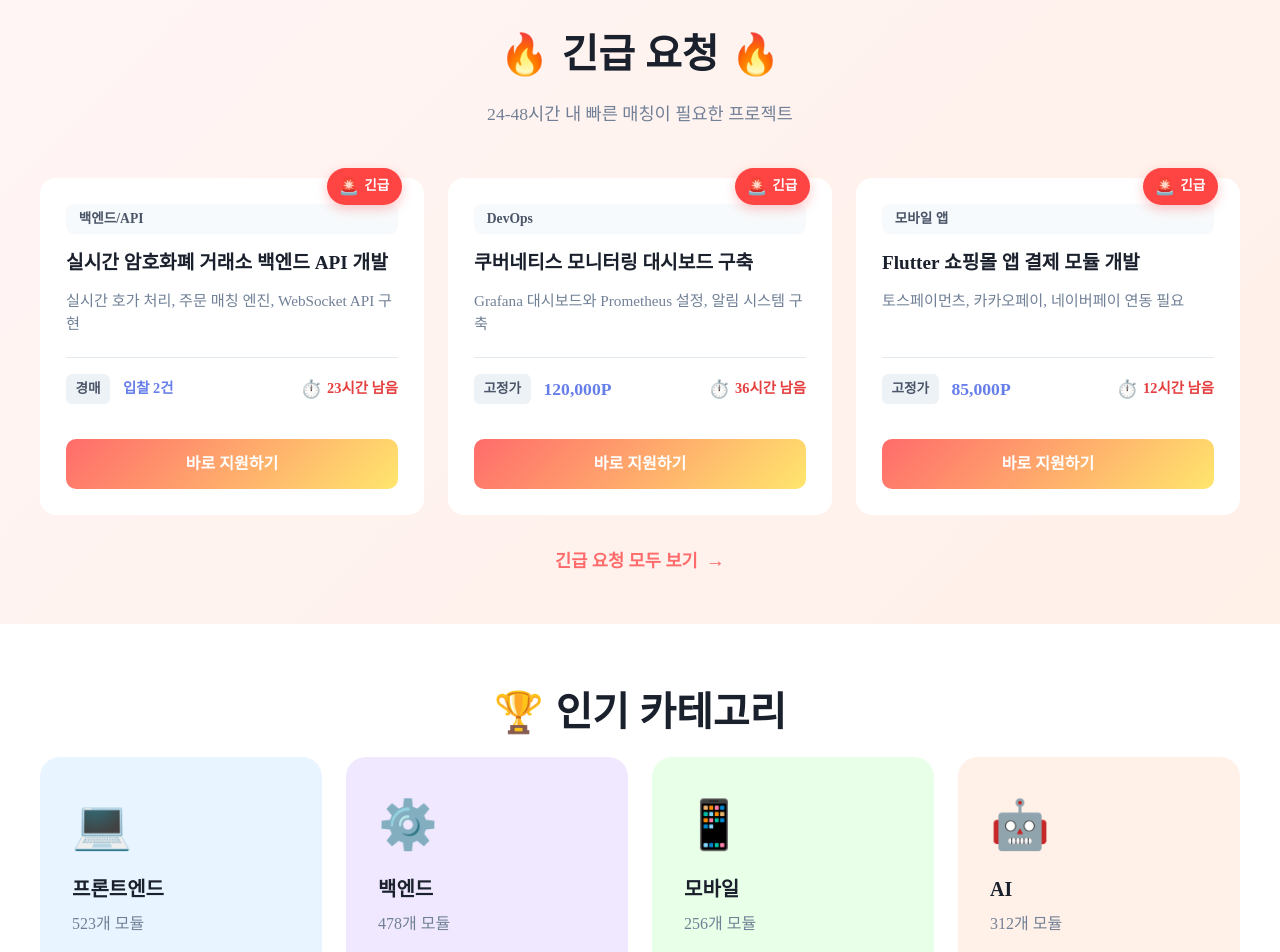
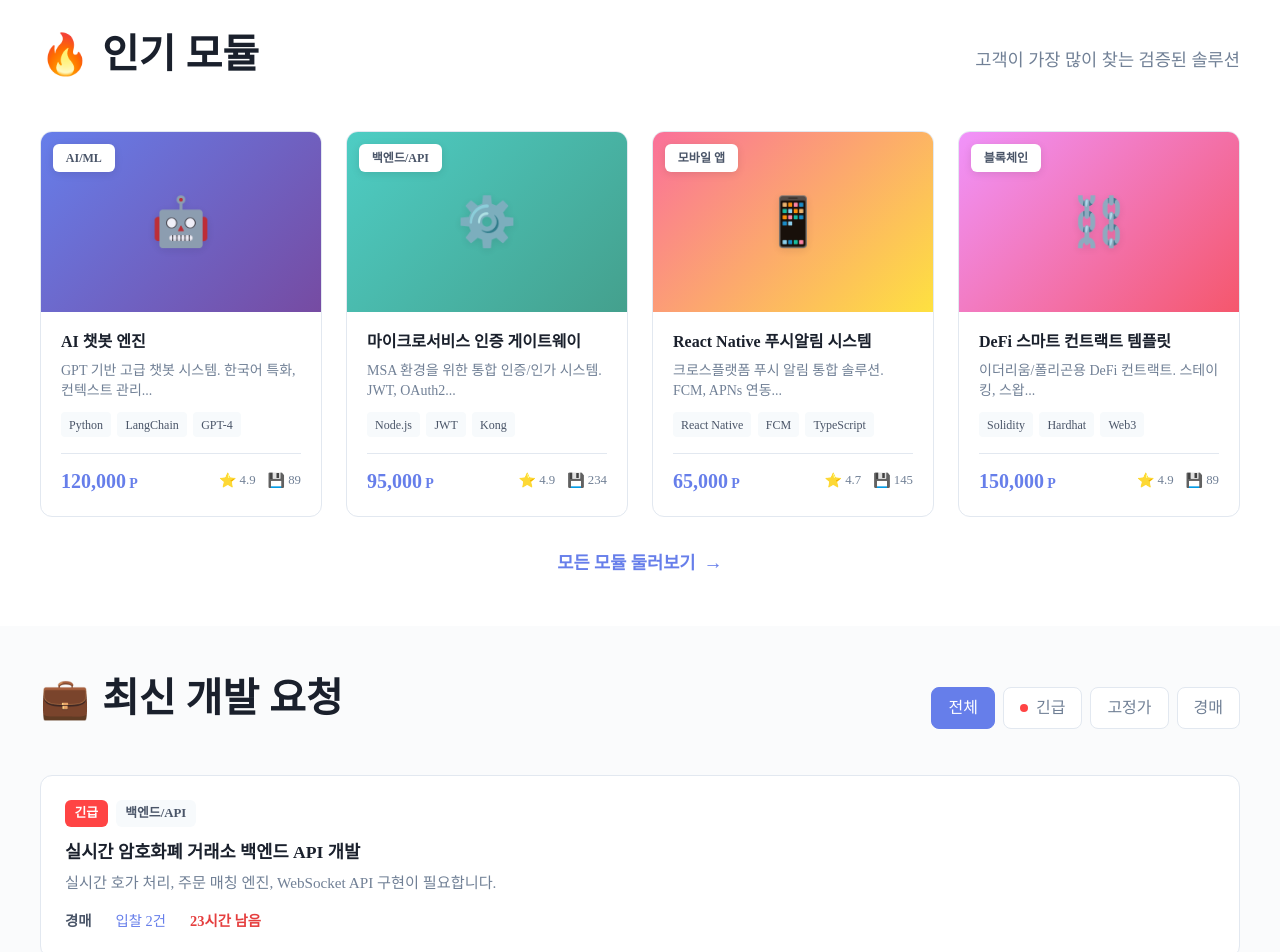
Before and after one commit to JK0201/VIBE-C, a Next.js app: page / in a window 1280 px wide. Shown: the part 740-1692 px from the top of the page. Built offline with nearby package versions, Linux system fonts and the light colour scheme.

Commit message:
refactor: main page_3

```diff
--- a/src/app/page.module.css
+++ b/src/app/page.module.css
@@ -408,218 +408,335 @@
   color: #667EEA;
 }
 
-/* Urgent Requests Section */
-.urgentRequests {
+/* Popular Components Section */
+.popularComponents {
   padding: 3rem 2rem;
-  background: linear-gradient(135deg, #FFF5F5 0%, #FFF0E8 100%);
-  position: relative;
+  background: white;
 }
 
-.urgentRequests::before {
-  content: '';
-  position: absolute;
-  top: 0;
-  left: 0;
-  right: 0;
-  height: 4px;
-  background: linear-gradient(90deg, #FF6B6B, #FFE66D, #FF6B6B);
-  background-size: 200% auto;
-  animation: shimmer 3s linear infinite;
-}
-
-.urgentRequestsContent {
+.popularContent {
   max-width: 1200px;
   margin: 0 auto;
 }
 
-.urgentHeader {
+.sectionHeader {
   text-align: center;
   margin-bottom: 3rem;
 }
 
-.urgentSubtitle {
+.sectionSubtitle {
   font-size: 1.1rem;
   color: #718096;
   margin-top: 0.5rem;
 }
 
-.urgentGrid {
+.componentsGrid {
   display: grid;
-  grid-template-columns: repeat(auto-fit, minmax(320px, 1fr));
+  grid-template-columns: repeat(auto-fit, minmax(280px, 1fr));
   gap: 1.5rem;
   margin-bottom: 2rem;
 }
 
-.urgentCard {
+.componentCard {
   background: white;
-  border-radius: 16px;
-  padding: 1.5rem;
-  position: relative;
-  border: 2px solid transparent;
+  border: 1px solid #E2E8F0;
+  border-radius: 12px;
+  overflow: hidden;
   transition: all 0.3s;
   cursor: pointer;
   display: flex;
   flex-direction: column;
-  height: 100%;
 }
 
-.urgentCard:hover {
+.componentCard:hover {
   transform: translateY(-4px);
-  border-color: #FF6B6B;
-  box-shadow: 0 12px 24px rgba(255, 107, 107, 0.15);
+  box-shadow: 0 12px 24px rgba(0, 0, 0, 0.08);
+  border-color: #CBD5E0;
 }
 
-.urgentBadge {
-  position: absolute;
-  top: -12px;
-  right: 20px;
-  background: #FF4444;
-  color: white;
-  padding: 0.4rem 0.8rem;
-  border-radius: 20px;
-  font-size: 0.85rem;
-  font-weight: 700;
+.componentImage {
+  position: relative;
+  width: 100%;
+  height: 180px;
+}
+
+.imagePlaceholder {
+  width: 100%;
+  height: 100%;
   display: flex;
   align-items: center;
-  gap: 0.3rem;
-  box-shadow: 0 4px 12px rgba(255, 68, 68, 0.3);
+  justify-content: center;
+  position: relative;
 }
 
-.urgentIcon {
-  font-size: 1rem;
-  animation: pulse 1.5s infinite;
+.imageIcon {
+  font-size: 3rem;
+  opacity: 0.9;
+  filter: drop-shadow(0 2px 4px rgba(0, 0, 0, 0.1));
 }
 
-@keyframes pulse {
-  0%, 100% { transform: scale(1); }
-  50% { transform: scale(1.2); }
+.componentCategory {
+  position: absolute;
+  top: 12px;
+  left: 12px;
+  background: white;
+  color: #4A5568;
+  padding: 0.3rem 0.8rem;
+  border-radius: 6px;
+  font-size: 0.75rem;
+  font-weight: 600;
+  box-shadow: 0 2px 8px rgba(0, 0, 0, 0.1);
 }
 
-.urgentCategory {
-  display: inline-block;
-  background: #F7FAFC;
-  color: #4A5568;
-  padding: 0.3rem 0.8rem;
-  border-radius: 8px;
-  font-size: 0.85rem;
-  font-weight: 600;
-  margin-bottom: 1rem;
+.componentContent {
+  padding: 1.25rem;
+  display: flex;
+  flex-direction: column;
+  flex-grow: 1;
 }
 
-.urgentTitle {
-  font-size: 1.2rem;
+.componentTitle {
+  font-size: 1rem;
   font-weight: 700;
   color: #1A202C;
-  margin-bottom: 0.8rem;
-  line-height: 1.4;
+  margin-bottom: 0.5rem;
+  line-height: 1.3;
   display: -webkit-box;
   -webkit-line-clamp: 2;
   -webkit-box-orient: vertical;
   overflow: hidden;
 }
 
-.urgentDesc {
+.componentDesc {
   color: #718096;
-  font-size: 0.95rem;
-  line-height: 1.5;
-  margin-bottom: 1.2rem;
+  font-size: 0.875rem;
+  line-height: 1.4;
+  margin-bottom: 0.75rem;
   display: -webkit-box;
   -webkit-line-clamp: 2;
   -webkit-box-orient: vertical;
   overflow: hidden;
-  min-height: 3rem;
+  flex-grow: 1;
 }
 
-.urgentMeta {
+.componentTags {
+  display: flex;
+  flex-wrap: wrap;
+  gap: 0.4rem;
+  margin-bottom: 1rem;
+}
+
+.tag {
+  background: #F7FAFC;
+  color: #4A5568;
+  padding: 0.2rem 0.5rem;
+  border-radius: 4px;
+  font-size: 0.75rem;
+  font-weight: 500;
+}
+
+.componentFooter {
   display: flex;
   justify-content: space-between;
   align-items: center;
-  margin-bottom: 1.2rem;
-  padding-top: 1rem;
+  padding-top: 0.75rem;
+  margin-top: auto;
   border-top: 1px solid #E2E8F0;
 }
 
-.urgentBudget {
+.componentPrice {
   display: flex;
-  align-items: center;
-  gap: 0.8rem;
+  align-items: baseline;
+  gap: 0.2rem;
 }
 
-.budgetType {
-  background: #EDF2F7;
-  color: #4A5568;
-  padding: 0.3rem 0.6rem;
-  border-radius: 6px;
-  font-size: 0.85rem;
+.priceAmount {
+  font-size: 1.25rem;
+  font-weight: 700;
+  color: #667EEA;
+}
+
+.priceUnit {
+  font-size: 0.875rem;
+  color: #667EEA;
   font-weight: 600;
 }
 
-.budgetAmount {
+.componentStats {
+  display: flex;
+  gap: 0.75rem;
+}
+
+.stat {
+  display: flex;
+  align-items: center;
+  gap: 0.2rem;
+  color: #718096;
+  font-size: 0.8rem;
+}
+
+.statIcon {
+  font-size: 0.875rem;
+}
+
+/* Recent Requests Section */
+.recentRequests {
+  padding: 3rem 2rem;
+  background: #FAFBFC;
+}
+
+.requestsContent {
+  max-width: 1200px;
+  margin: 0 auto;
+}
+
+.sectionHeader {
+  display: flex;
+  justify-content: space-between;
+  align-items: center;
+  margin-bottom: 2rem;
+}
+
+.requestTabs {
+  display: flex;
+  gap: 0.5rem;
+}
+
+.tabBtn {
+  padding: 0.5rem 1rem;
+  background: white;
+  border: 1px solid #E2E8F0;
+  border-radius: 8px;
+  color: #718096;
+  font-weight: 500;
+  transition: all 0.2s;
+  display: flex;
+  align-items: center;
+  gap: 0.5rem;
+}
+
+.tabBtn:hover {
+  background: #F7FAFC;
+  color: #4A5568;
+}
+
+.tabBtn.active {
+  background: #667EEA;
+  color: white;
+  border-color: #667EEA;
+}
+
+.urgentDot {
+  width: 8px;
+  height: 8px;
+  background: #FF4444;
+  border-radius: 50%;
+  animation: pulse 2s infinite;
+}
+
+.requestsList {
+  display: flex;
+  flex-direction: column;
+  gap: 1rem;
+}
+
+.requestItem {
+  background: white;
+  border: 1px solid #E2E8F0;
+  border-radius: 12px;
+  padding: 1.5rem;
+  transition: all 0.3s;
+  cursor: pointer;
+}
+
+.requestItem:hover {
+  transform: translateX(4px);
+  box-shadow: 0 4px 12px rgba(0, 0, 0, 0.05);
+  border-color: #CBD5E0;
+}
+
+.requestBadges {
+  display: flex;
+  gap: 0.5rem;
+  margin-bottom: 0.8rem;
+}
+
+.urgentBadge {
+  background: #FF4444;
+  color: white;
+  padding: 0.25rem 0.6rem;
+  border-radius: 6px;
+  font-size: 0.8rem;
+  font-weight: 600;
+}
+
+.categoryBadge {
+  background: #F7FAFC;
+  color: #4A5568;
+  padding: 0.25rem 0.6rem;
+  border-radius: 6px;
+  font-size: 0.8rem;
+  font-weight: 600;
+}
+
+.requestTitle {
+  font-size: 1.1rem;
+  font-weight: 700;
+  color: #1A202C;
+  margin-bottom: 0.5rem;
+  line-height: 1.4;
+}
+
+.requestDesc {
+  color: #718096;
+  font-size: 0.95rem;
+  line-height: 1.5;
+  margin-bottom: 1rem;
+}
+
+.requestMeta {
+  display: flex;
+  gap: 1.5rem;
+  font-size: 0.9rem;
+  color: #718096;
+}
+
+.requestType {
+  font-weight: 600;
+  color: #4A5568;
+}
+
+.requestBudget {
   color: #667EEA;
   font-weight: 700;
-  font-size: 1.1rem;
 }
 
-.bidCount {
+.requestBids {
   color: #667EEA;
-  font-weight: 600;
-  font-size: 0.9rem;
 }
 
-.urgentDeadline {
-  display: flex;
-  align-items: center;
-  gap: 0.3rem;
+.requestDeadline {
   color: #E53E3E;
   font-weight: 600;
 }
 
-.deadlineIcon {
-  font-size: 1.1rem;
-}
-
-.deadlineText {
-  font-size: 0.9rem;
-}
-
-.urgentFooter {
-  margin-top: auto;
-  padding-top: 1rem;
-}
-
-.urgentApply {
-  width: 100%;
-  padding: 0.8rem;
-  background: linear-gradient(135deg, #FF6B6B 0%, #FFE66D 100%);
-  color: white;
-  border-radius: 10px;
-  font-weight: 700;
-  font-size: 1rem;
-  transition: all 0.2s;
-}
-
-.urgentApply:hover {
-  transform: scale(1.02);
-  background: linear-gradient(135deg, #FF5252 0%, #FFD93D 100%);
-}
-
-.urgentMore {
+.viewMore {
   text-align: center;
   margin-top: 2rem;
 }
 
-.moreLink {
+.viewMoreLink {
   display: inline-flex;
   align-items: center;
   gap: 0.5rem;
-  color: #FF6B6B;
+  color: #667EEA;
   font-weight: 600;
   font-size: 1.1rem;
   transition: all 0.2s;
 }
 
-.moreLink:hover {
-  color: #FF5252;
+.viewMoreLink:hover {
+  color: #5A67D8;
   gap: 0.8rem;
 }
 
--- a/src/app/page.tsx
+++ b/src/app/page.tsx
@@ -129,104 +129,247 @@ export default function Home() {
         </div>
       </section>
 
-      {/* Urgent Requests */}
-      <section className={styles.urgentRequests}>
-        <div className={styles.urgentRequestsContent}>
-          <div className={styles.urgentHeader}>
+      {/* Popular Components */}
+      <section className={styles.popularComponents}>
+        <div className={styles.popularContent}>
+          <div className={styles.sectionHeader}>
             <h2 className={styles.sectionTitle}>
               <span className={styles.titleIcon}>🔥</span>
-              긴급 요청
-              <span className={styles.titleIcon}>🔥</span>
+              인기 모듈
             </h2>
-            <p className={styles.urgentSubtitle}>
-              24-48시간 내 빠른 매칭이 필요한 프로젝트
+            <p className={styles.sectionSubtitle}>
+              고객이 가장 많이 찾는 검증된 솔루션
             </p>
           </div>
-          <div className={styles.urgentGrid}>
-            <div className={styles.urgentCard}>
-              <div className={styles.urgentBadge}>
-                <span className={styles.urgentIcon}>🚨</span>
-                긴급
+          <div className={styles.componentsGrid}>
+            <div className={styles.componentCard}>
+              <div className={styles.componentImage}>
+                <div className={styles.imagePlaceholder} style={{background: 'linear-gradient(135deg, #667EEA 0%, #764BA2 100%)'}}>
+                  <span className={styles.imageIcon}>🤖</span>
+                </div>
+                <div className={styles.componentCategory}>AI/ML</div>
               </div>
-              <div className={styles.urgentCategory}>백엔드/API</div>
-              <h3 className={styles.urgentTitle}>
-                실시간 암호화폐 거래소 백엔드 API 개발
-              </h3>
-              <p className={styles.urgentDesc}>
-                실시간 호가 처리, 주문 매칭 엔진, WebSocket API 구현
-              </p>
-              <div className={styles.urgentMeta}>
-                <div className={styles.urgentBudget}>
-                  <span className={styles.budgetType}>경매</span>
-                  <span className={styles.bidCount}>입찰 2건</span>
+              <div className={styles.componentContent}>
+                <h3 className={styles.componentTitle}>AI 챗봇 엔진</h3>
+                <p className={styles.componentDesc}>
+                  GPT 기반 고급 챗봇 시스템. 한국어 특화, 컨텍스트 관리...
+                </p>
+                <div className={styles.componentTags}>
+                  <span className={styles.tag}>Python</span>
+                  <span className={styles.tag}>LangChain</span>
+                  <span className={styles.tag}>GPT-4</span>
                 </div>
-                <div className={styles.urgentDeadline}>
-                  <span className={styles.deadlineIcon}>⏱️</span>
-                  <span className={styles.deadlineText}>23시간 남음</span>
+                <div className={styles.componentFooter}>
+                  <div className={styles.componentPrice}>
+                    <span className={styles.priceAmount}>120,000</span>
+                    <span className={styles.priceUnit}>P</span>
+                  </div>
+                  <div className={styles.componentStats}>
+                    <span className={styles.stat}>
+                      <span className={styles.statIcon}>⭐</span>
+                      4.9
+                    </span>
+                    <span className={styles.stat}>
+                      <span className={styles.statIcon}>💾</span>
+                      89
+                    </span>
+                  </div>
                 </div>
-              </div>
-              <div className={styles.urgentFooter}>
-                <button className={styles.urgentApply}>바로 지원하기</button>
               </div>
             </div>
 
-            <div className={styles.urgentCard}>
-              <div className={styles.urgentBadge}>
-                <span className={styles.urgentIcon}>🚨</span>
-                긴급
+            <div className={styles.componentCard}>
+              <div className={styles.componentImage}>
+                <div className={styles.imagePlaceholder} style={{background: 'linear-gradient(135deg, #4ECDC4 0%, #44A08D 100%)'}}>
+                  <span className={styles.imageIcon}>⚙️</span>
+                </div>
+                <div className={styles.componentCategory}>백엔드/API</div>
               </div>
-              <div className={styles.urgentCategory}>DevOps</div>
-              <h3 className={styles.urgentTitle}>
-                쿠버네티스 모니터링 대시보드 구축
-              </h3>
-              <p className={styles.urgentDesc}>
-                Grafana 대시보드와 Prometheus 설정, 알림 시스템 구축
-              </p>
-              <div className={styles.urgentMeta}>
-                <div className={styles.urgentBudget}>
-                  <span className={styles.budgetType}>고정가</span>
-                  <span className={styles.budgetAmount}>120,000P</span>
+              <div className={styles.componentContent}>
+                <h3 className={styles.componentTitle}>마이크로서비스 인증 게이트웨이</h3>
+                <p className={styles.componentDesc}>
+                  MSA 환경을 위한 통합 인증/인가 시스템. JWT, OAuth2...
+                </p>
+                <div className={styles.componentTags}>
+                  <span className={styles.tag}>Node.js</span>
+                  <span className={styles.tag}>JWT</span>
+                  <span className={styles.tag}>Kong</span>
                 </div>
-                <div className={styles.urgentDeadline}>
-                  <span className={styles.deadlineIcon}>⏱️</span>
-                  <span className={styles.deadlineText}>36시간 남음</span>
+                <div className={styles.componentFooter}>
+                  <div className={styles.componentPrice}>
+                    <span className={styles.priceAmount}>95,000</span>
+                    <span className={styles.priceUnit}>P</span>
+                  </div>
+                  <div className={styles.componentStats}>
+                    <span className={styles.stat}>
+                      <span className={styles.statIcon}>⭐</span>
+                      4.9
+                    </span>
+                    <span className={styles.stat}>
+                      <span className={styles.statIcon}>💾</span>
+                      234
+                    </span>
+                  </div>
                 </div>
-              </div>
-              <div className={styles.urgentFooter}>
-                <button className={styles.urgentApply}>바로 지원하기</button>
               </div>
             </div>
 
-            <div className={styles.urgentCard}>
-              <div className={styles.urgentBadge}>
-                <span className={styles.urgentIcon}>🚨</span>
-                긴급
+            <div className={styles.componentCard}>
+              <div className={styles.componentImage}>
+                <div className={styles.imagePlaceholder} style={{background: 'linear-gradient(135deg, #FA709A 0%, #FEE140 100%)'}}>
+                  <span className={styles.imageIcon}>📱</span>
+                </div>
+                <div className={styles.componentCategory}>모바일 앱</div>
               </div>
-              <div className={styles.urgentCategory}>모바일 앱</div>
-              <h3 className={styles.urgentTitle}>
-                Flutter 쇼핑몰 앱 결제 모듈 개발
-              </h3>
-              <p className={styles.urgentDesc}>
-                토스페이먼츠, 카카오페이, 네이버페이 연동 필요
-              </p>
-              <div className={styles.urgentMeta}>
-                <div className={styles.urgentBudget}>
-                  <span className={styles.budgetType}>고정가</span>
-                  <span className={styles.budgetAmount}>85,000P</span>
+              <div className={styles.componentContent}>
+                <h3 className={styles.componentTitle}>React Native 푸시알림 시스템</h3>
+                <p className={styles.componentDesc}>
+                  크로스플랫폼 푸시 알림 통합 솔루션. FCM, APNs 연동...
+                </p>
+                <div className={styles.componentTags}>
+                  <span className={styles.tag}>React Native</span>
+                  <span className={styles.tag}>FCM</span>
+                  <span className={styles.tag}>TypeScript</span>
                 </div>
-                <div className={styles.urgentDeadline}>
-                  <span className={styles.deadlineIcon}>⏱️</span>
-                  <span className={styles.deadlineText}>12시간 남음</span>
+                <div className={styles.componentFooter}>
+                  <div className={styles.componentPrice}>
+                    <span className={styles.priceAmount}>65,000</span>
+                    <span className={styles.priceUnit}>P</span>
+                  </div>
+                  <div className={styles.componentStats}>
+                    <span className={styles.stat}>
+                      <span className={styles.statIcon}>⭐</span>
+                      4.7
+                    </span>
+                    <span className={styles.stat}>
+                      <span className={styles.statIcon}>💾</span>
+                      145
+                    </span>
+                  </div>
                 </div>
               </div>
-              <div className={styles.urgentFooter}>
-                <button className={styles.urgentApply}>바로 지원하기</button>
+            </div>
+
+            <div className={styles.componentCard}>
+              <div className={styles.componentImage}>
+                <div className={styles.imagePlaceholder} style={{background: 'linear-gradient(135deg, #f093fb 0%, #f5576c 100%)'}}>
+                  <span className={styles.imageIcon}>⛓️</span>
+                </div>
+                <div className={styles.componentCategory}>블록체인</div>
+              </div>
+              <div className={styles.componentContent}>
+                <h3 className={styles.componentTitle}>DeFi 스마트 컨트랙트 템플릿</h3>
+                <p className={styles.componentDesc}>
+                  이더리움/폴리곤용 DeFi 컨트랙트. 스테이킹, 스왑...
+                </p>
+                <div className={styles.componentTags}>
+                  <span className={styles.tag}>Solidity</span>
+                  <span className={styles.tag}>Hardhat</span>
+                  <span className={styles.tag}>Web3</span>
+                </div>
+                <div className={styles.componentFooter}>
+                  <div className={styles.componentPrice}>
+                    <span className={styles.priceAmount}>150,000</span>
+                    <span className={styles.priceUnit}>P</span>
+                  </div>
+                  <div className={styles.componentStats}>
+                    <span className={styles.stat}>
+                      <span className={styles.statIcon}>⭐</span>
+                      4.9
+                    </span>
+                    <span className={styles.stat}>
+                      <span className={styles.statIcon}>💾</span>
+                      89
+                    </span>
+                  </div>
+                </div>
               </div>
             </div>
           </div>
-          <div className={styles.urgentMore}>
-            <a href="#" className={styles.moreLink}>
-              긴급 요청 모두 보기
+          <div className={styles.viewMore}>
+            <a href="#" className={styles.viewMoreLink}>
+              모든 모듈 둘러보기
+              <span className={styles.moreArrow}>→</span>
+            </a>
+          </div>
+        </div>
+      </section>
+
+      {/* Recent Requests */}
+      <section className={styles.recentRequests}>
+        <div className={styles.requestsContent}>
+          <div className={styles.sectionHeader}>
+            <h2 className={styles.sectionTitle}>
+              <span className={styles.titleIcon}>💼</span>
+              최신 개발 요청
+            </h2>
+            <div className={styles.requestTabs}>
+              <button className={`${styles.tabBtn} ${styles.active}`}>전체</button>
+              <button className={styles.tabBtn}>
+                <span className={styles.urgentDot}></span>
+                긴급
+              </button>
+              <button className={styles.tabBtn}>고정가</button>
+              <button className={styles.tabBtn}>경매</button>
+            </div>
+          </div>
+          <div className={styles.requestsList}>
+            <div className={styles.requestItem}>
+              <div className={styles.requestBadges}>
+                <span className={styles.urgentBadge}>긴급</span>
+                <span className={styles.categoryBadge}>백엔드/API</span>
+              </div>
+              <h3 className={styles.requestTitle}>
+                실시간 암호화폐 거래소 백엔드 API 개발
+              </h3>
+              <p className={styles.requestDesc}>
+                실시간 호가 처리, 주문 매칭 엔진, WebSocket API 구현이 필요합니다.
+              </p>
+              <div className={styles.requestMeta}>
+                <span className={styles.requestType}>경매</span>
+                <span className={styles.requestBids}>입찰 2건</span>
+                <span className={styles.requestDeadline}>23시간 남음</span>
+              </div>
+            </div>
+
+            <div className={styles.requestItem}>
+              <div className={styles.requestBadges}>
+                <span className={styles.categoryBadge}>AI/ML</span>
+              </div>
+              <h3 className={styles.requestTitle}>
+                AI 기반 고객 상담 챗봇 개발 필요
+              </h3>
+              <p className={styles.requestDesc}>
+                자사 쇼핑몰용 AI 챗봇 시스템이 필요합니다. 상품 추천, 주문 조회, FAQ 응답 기능 포함.
+              </p>
+              <div className={styles.requestMeta}>
+                <span className={styles.requestType}>고정가</span>
+                <span className={styles.requestBudget}>150,000P</span>
+                <span className={styles.requestDeadline}>5일 남음</span>
+              </div>
+            </div>
+
+            <div className={styles.requestItem}>
+              <div className={styles.requestBadges}>
+                <span className={styles.urgentBadge}>긴급</span>
+                <span className={styles.categoryBadge}>모바일 앱</span>
+              </div>
+              <h3 className={styles.requestTitle}>
+                Flutter 쇼핑몰 앱 결제 모듈 개발
+              </h3>
+              <p className={styles.requestDesc}>
+                토스페이먼츠, 카카오페이, 네이버페이 연동이 필요합니다.
+              </p>
+              <div className={styles.requestMeta}>
+                <span className={styles.requestType}>고정가</span>
+                <span className={styles.requestBudget}>85,000P</span>
+                <span className={styles.requestDeadline}>12시간 남음</span>
+              </div>
+            </div>
+          </div>
+          <div className={styles.viewMore}>
+            <a href="#" className={styles.viewMoreLink}>
+              모든 요청 보기
               <span className={styles.moreArrow}>→</span>
             </a>
           </div>
```
Also changed, not shown: image.png.
